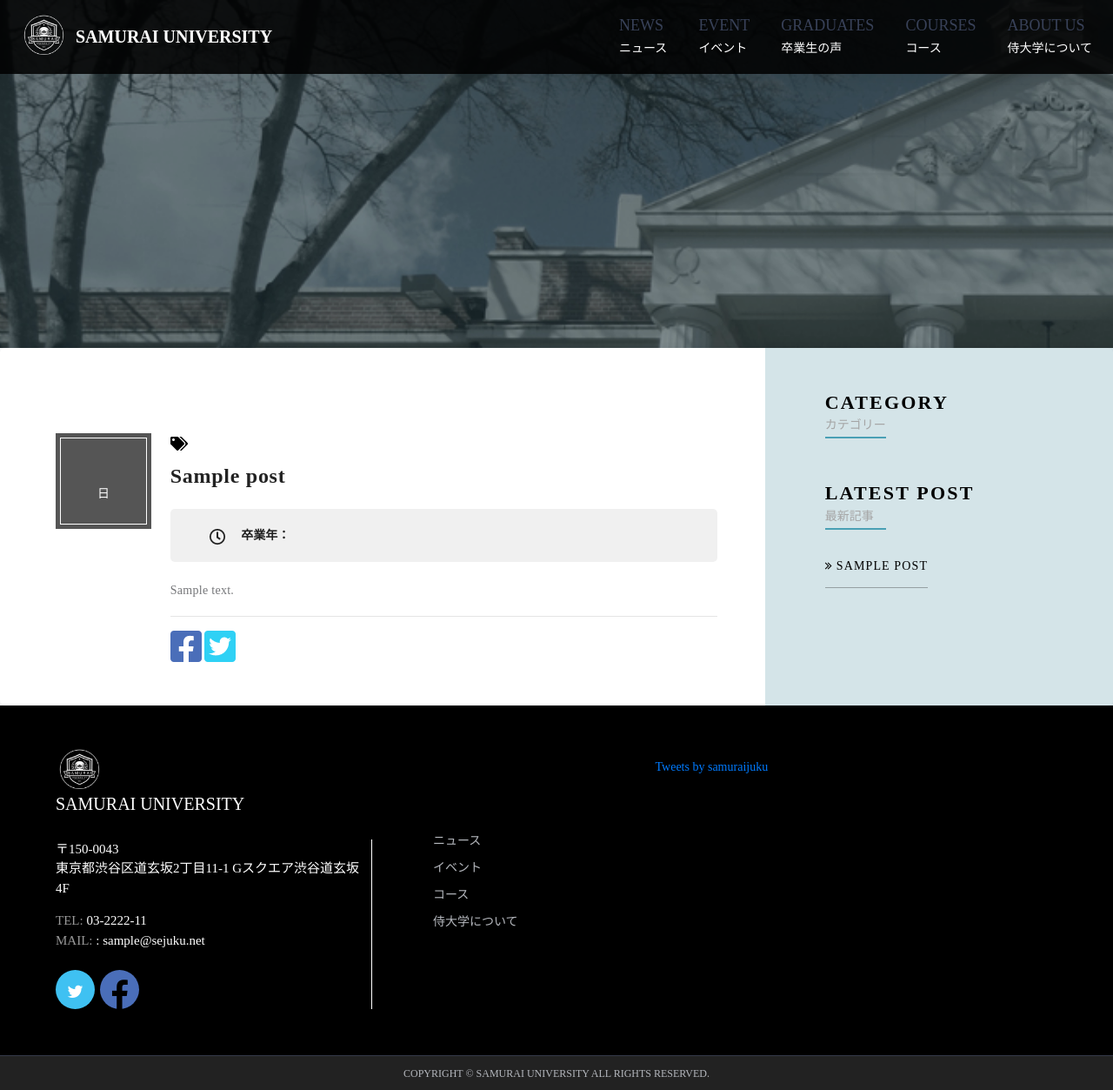
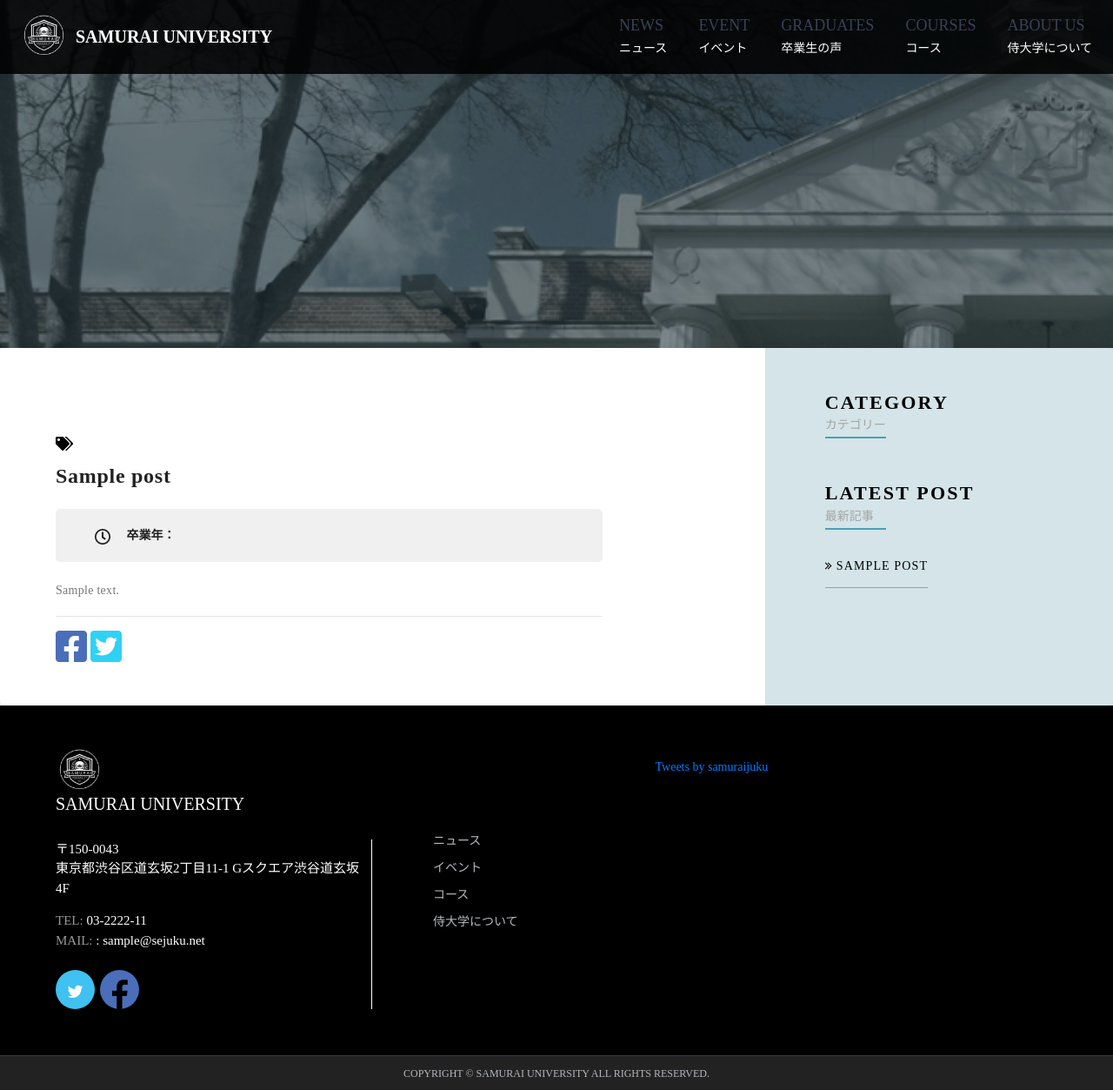
Before and after one commit to mk-super999/wordpress-university-kadai, a WordPress theme: template kadai_010/samurai_university/single-graduate.php in a window 1280 px wide. Shown: the whole page at 87% size. Run offline with PHP 8.4 and a stand-in for WordPress, Linux system fonts and the light colour scheme; the site name, menu and one post (Sample post) are stand-ins, and other content is empty; some libraries are stand-ins or nearby versions.

Commit message:
Update single-graduate.php

```diff
--- a/kadai_010/samurai_university/single-graduate.php
+++ b/kadai_010/samurai_university/single-graduate.php
@@ -41,17 +41,7 @@ Template Post Type: post
                   <div class="tab_panel_text">
                     <div class="news_posts_small">
                       <div class="row">
-                        <div class="col-lg-2 col-md-2 col-sx-12">
-                          <div class="calendar_news_border">
-                            <div class="calendar_news_border_1">
-                              <div class="calendar_month"><?php echo post_custom('month'); ?></div>
-                              <div class="calendar_day">
-                                <span><?php echo post_custom('day'); ?></span><span>日</span>
-                              </div>
-                            </div>
-                          </div>
-                          <div class="calender_hour"><?php echo post_custom('time'); ?></div>
-                        </div>
+
                         <div class="col-lg-10 col-md-10 col-sx-12">
                           <div class="news_post_small_header">
                             <img src="<?php echo get_template_directory_uri( );?>/images/tags-solid.png" alt="" /> <?php echo $catname; ?>
```
